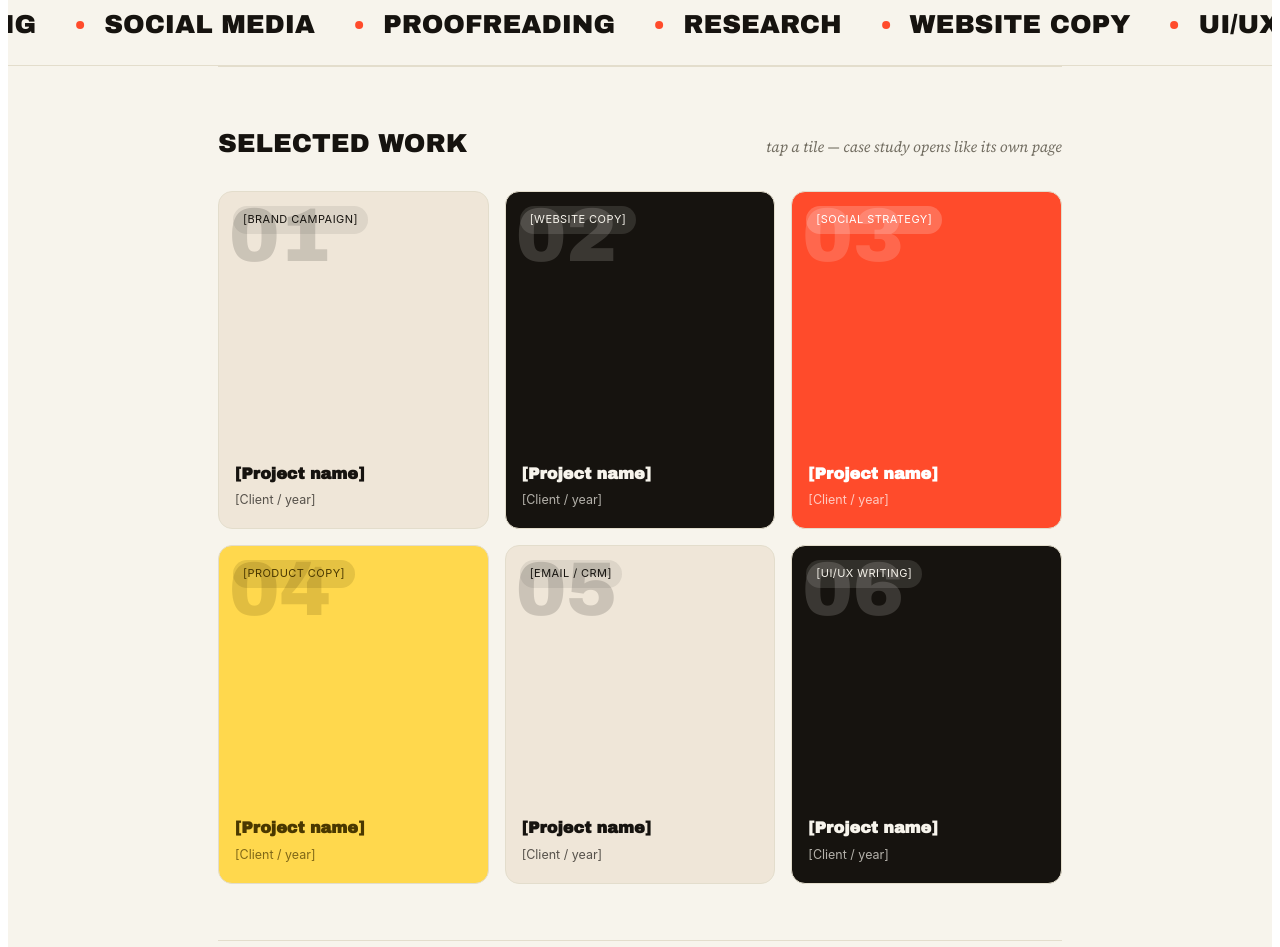
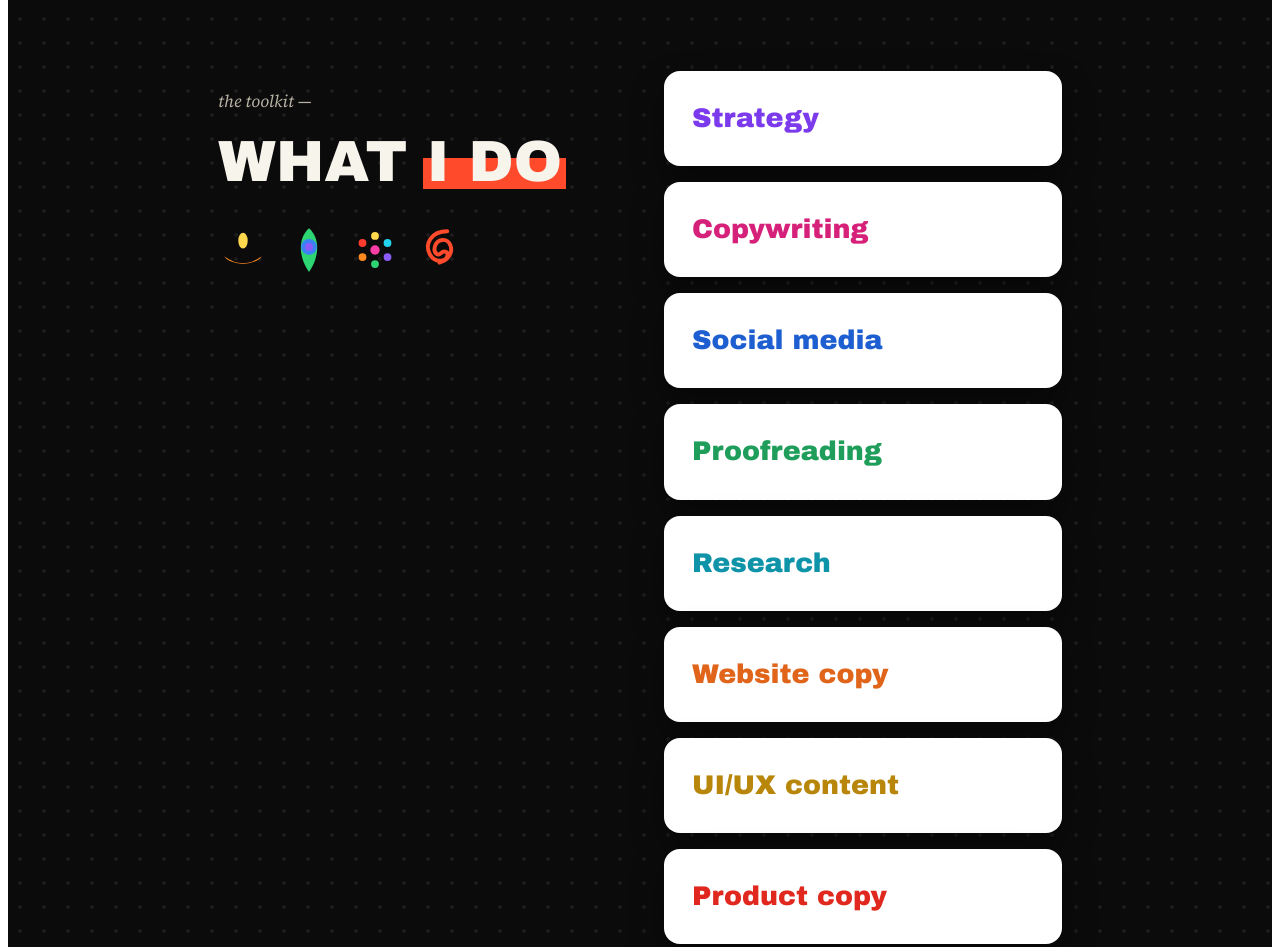
Before and after one commit to thatcontentvibe/vibe-portfolio, a plain HTML site: page index.html in a window 1280 px wide. Shown: the part 600-1547 px from the top of the page. Drawn offline with Linux system fonts and the light colour scheme.

Commit message:
Redesign What I Do section: dot-grid dark split layout with sticky stacking card deck

```diff
--- a/index.html
+++ b/index.html
@@ -43,6 +43,14 @@
   --light-brown: #d9b990;
   --pastel-red: #ffc4bf;
   --pastel-purple: #ddd0fb;
+  --card-purple: #7c3aed;
+  --card-pink: #d6217a;
+  --card-blue: #1d5fd1;
+  --card-green: #1e9e5a;
+  --card-cyan: #0e93a8;
+  --card-orange: #e0651a;
+  --card-amber: #b8860b;
+  --card-red: #e0281f;
   --font-display: 'Archivo Black', 'Segoe UI', sans-serif;
   --font-voice: 'Source Serif', Georgia, serif;
   --font-body: -apple-system, BlinkMacSystemFont, 'Segoe UI', Roboto, Helvetica, Arial, sans-serif;
@@ -145,22 +153,38 @@ h1, h2 { font-family: var(--font-display); font-weight: 400; text-wrap: balance;
 .vp-section h2 { font-size: clamp(20px, 2.6vw, 26px); }
 .vp-section-note { font-family: var(--font-voice); font-style: italic; color: var(--muted); font-size: 15px; }
 
-.vp-ticker { width: 100vw; position: relative; left: 50%; margin-left: -50vw; overflow: hidden; border-top: 1px solid var(--line); border-bottom: 1px solid var(--line); padding: 20px 0; }
-.vp-ticker-row { display: flex; width: max-content; gap: 0; animation: vpScroll 32s linear infinite; }
-@keyframes vpScroll { from { transform: translateX(0); } to { transform: translateX(-50%); } }
-@media (prefers-reduced-motion: reduce) { .vp-ticker-row { animation: none; } }
-.vp-ticker-item {
+.vp-what-dark {
+  background: var(--hero-bg);
+  color: var(--hero-text);
+  background-image: radial-gradient(var(--grid-line) 1.6px, transparent 1.6px);
+  background-size: 24px 24px;
+}
+.vp-what { display: grid; grid-template-columns: 1fr 1fr; gap: 48px; padding: 88px 0; align-items: start; }
+.vp-what-left { position: sticky; top: 110px; }
+.vp-what-eyebrow { font-family: var(--font-voice); font-style: italic; font-size: 17px; color: var(--hero-muted); }
+.vp-what-heading { font-size: clamp(34px, 5.2vw, 58px); line-height: 1.05; margin-top: 14px; }
+.vp-illustrations { display: flex; gap: 16px; margin-top: 32px; flex-wrap: wrap; }
+.vp-illustrations svg { width: 50px; height: 50px; flex: none; }
+.vp-deck { position: relative; padding-bottom: 40px; }
+.vp-deck-card {
+  position: sticky;
+  background: #fff;
+  border-radius: 16px;
+  padding: 26px 28px;
   font-family: var(--font-display);
-  font-size: 26px;
-  text-transform: uppercase;
-  padding: 0 20px;
-  white-space: nowrap;
+  text-transform: none;
+  font-size: clamp(20px, 2.6vw, 27px);
   display: flex;
   align-items: center;
-  gap: 20px;
+  min-height: 76px;
+  box-shadow: 0 14px 32px rgba(0,0,0,0.4);
+  margin-bottom: 16px;
 }
-.vp-ticker-item.next { color: var(--accent); }
-.vp-ticker-item .dot { width: 8px; height: 8px; border-radius: 50%; background: var(--accent); flex: none; }
+.vp-deck-card.last { border: 2px dashed var(--accent); box-shadow: none; }
+@media (max-width: 800px) {
+  .vp-what { grid-template-columns: 1fr; }
+  .vp-what-left { position: static; }
+}
 
 .vp-work-grid { display: grid; grid-template-columns: repeat(3, 1fr); gap: 16px; }
 .vp-card {
@@ -261,26 +285,31 @@ h1, h2 { font-family: var(--font-display); font-weight: 400; text-wrap: balance;
   </div>
   </div>
 
-  <div class="vp-ticker">
-    <div class="vp-ticker-row">
-      <span class="vp-ticker-item"><span class="dot"></span>Strategy</span>
-      <span class="vp-ticker-item"><span class="dot"></span>Copywriting</span>
-      <span class="vp-ticker-item"><span class="dot"></span>Social media</span>
-      <span class="vp-ticker-item"><span class="dot"></span>Proofreading</span>
-      <span class="vp-ticker-item"><span class="dot"></span>Research</span>
-      <span class="vp-ticker-item"><span class="dot"></span>Website copy</span>
-      <span class="vp-ticker-item"><span class="dot"></span>UI/UX content</span>
-      <span class="vp-ticker-item"><span class="dot"></span>Product copy</span>
-      <span class="vp-ticker-item next"><span class="dot"></span>Creative direction — next chapter</span>
-      <span class="vp-ticker-item"><span class="dot"></span>Strategy</span>
-      <span class="vp-ticker-item"><span class="dot"></span>Copywriting</span>
-      <span class="vp-ticker-item"><span class="dot"></span>Social media</span>
-      <span class="vp-ticker-item"><span class="dot"></span>Proofreading</span>
-      <span class="vp-ticker-item"><span class="dot"></span>Research</span>
-      <span class="vp-ticker-item"><span class="dot"></span>Website copy</span>
-      <span class="vp-ticker-item"><span class="dot"></span>UI/UX content</span>
-      <span class="vp-ticker-item"><span class="dot"></span>Product copy</span>
-      <span class="vp-ticker-item next"><span class="dot"></span>Creative direction — next chapter</span>
+  <div class="vp-what-dark">
+    <div class="vp-wrap">
+      <section class="vp-what">
+        <div class="vp-what-left">
+          <p class="vp-what-eyebrow">the toolkit —</p>
+          <h2 class="vp-what-heading">What <span class="vp-mark-swipe">I Do</span></h2>
+          <div class="vp-illustrations">
+            <svg viewBox="0 0 64 64" aria-hidden="true"><path d="M8 40 Q32 58 56 40 Q52 48 32 50 Q12 48 8 40 Z" fill="#ff8a1e"/><ellipse cx="32" cy="20" rx="6" ry="10" fill="#ffd84d"/></svg>
+            <svg viewBox="0 0 64 64" aria-hidden="true"><path d="M32 4 C46 16 46 40 32 60 C18 40 18 16 32 4 Z" fill="#2ed573"/><circle cx="32" cy="28" r="10" fill="#3b82f6"/><circle cx="32" cy="28" r="5" fill="#8b5cf6"/></svg>
+            <svg viewBox="0 0 64 64" aria-hidden="true"><circle cx="32" cy="32" r="6" fill="#ff3da6"/><circle cx="32" cy="14" r="5" fill="#ffd84d"/><circle cx="48" cy="23" r="5" fill="#22d3ee"/><circle cx="48" cy="41" r="5" fill="#8b5cf6"/><circle cx="32" cy="50" r="5" fill="#2ed573"/><circle cx="16" cy="41" r="5" fill="#ff8a1e"/><circle cx="16" cy="23" r="5" fill="#ff3b30"/></svg>
+            <svg viewBox="0 0 64 64" aria-hidden="true"><path d="M40 8 C20 8 10 24 18 38 C24 48 38 48 40 40 C42 34 36 32 32 36 C28 40 22 36 24 28 C27 17 40 16 44 26 C48 36 40 46 30 48" fill="none" stroke="#ff4b2b" stroke-width="5" stroke-linecap="round"/></svg>
+          </div>
+        </div>
+        <div class="vp-deck">
+          <div class="vp-deck-card" style="top:96px; z-index:1; color:var(--card-purple);">Strategy</div>
+          <div class="vp-deck-card" style="top:112px; z-index:2; color:var(--card-pink);">Copywriting</div>
+          <div class="vp-deck-card" style="top:128px; z-index:3; color:var(--card-blue);">Social media</div>
+          <div class="vp-deck-card" style="top:144px; z-index:4; color:var(--card-green);">Proofreading</div>
+          <div class="vp-deck-card" style="top:160px; z-index:5; color:var(--card-cyan);">Research</div>
+          <div class="vp-deck-card" style="top:176px; z-index:6; color:var(--card-orange);">Website copy</div>
+          <div class="vp-deck-card" style="top:192px; z-index:7; color:var(--card-amber);">UI/UX content</div>
+          <div class="vp-deck-card" style="top:208px; z-index:8; color:var(--card-red);">Product copy</div>
+          <div class="vp-deck-card last" style="top:224px; z-index:9; color:var(--accent);">Creative direction — next chapter</div>
+        </div>
+      </section>
     </div>
   </div>
 
```
